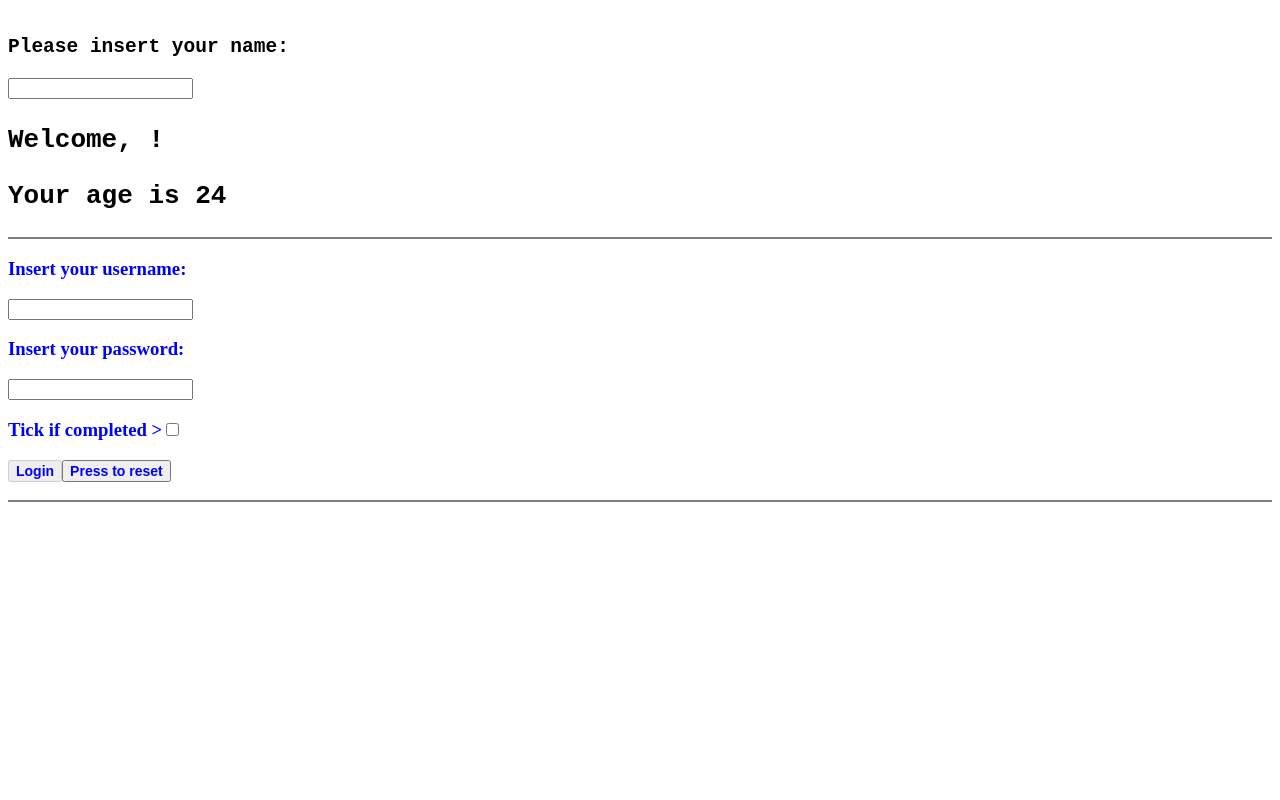
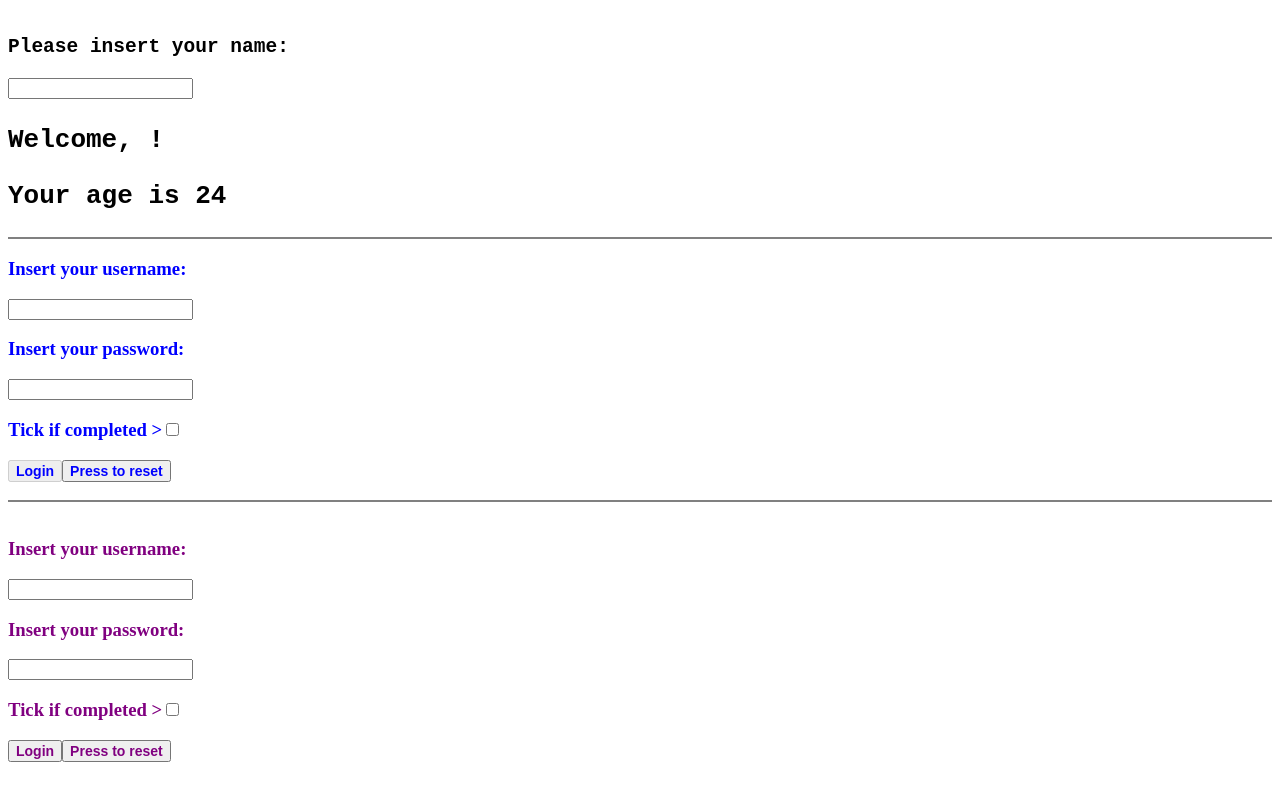
Before and after one commit to AnneclaireS/react-exercises, a React (Create React App) app in the folder my-app/: page / in a window 1280 px wide. Shown: the part 529-1329 px from the top of the page. Before the commit the page ends 1057 px from the top, so only its background shows below. Built offline with nearby package versions, Linux system fonts and the light colour scheme.

Commit message:
added uncontrolled login

```diff
--- a/my-app/src/App.js
+++ b/my-app/src/App.js
@@ -6,6 +6,7 @@ import { ClickCounter } from "./ClickCounter";
 import { ClickTracker } from './ClickTracker'
 import { InteractiveWelcome } from "./InteractiveWelcome";
 import { Login } from "./Login";
+import { UncontrolledLogin } from "./UncontrolledLogin";
 
 
 export class App extends React.Component {
@@ -27,6 +28,7 @@ export class App extends React.Component {
                 <div style={{borderBottom: '2px solid grey'}}></div>
                 <Login />
                 <div style={{borderBottom: '2px solid grey'}}></div><br/>
+                <UncontrolledLogin />
             </div>
         )
     }
--- /dev/null
+++ b/my-app/src/UncontrolledLogin.js
@@ -0,0 +1,38 @@
+import React from "react";
+
+export class UncontrolledLogin extends React.Component {
+
+    handleFormSubmit = (event) => {
+        event.preventDefault()
+
+        const username = event.target.elements.username.value
+        const password = event.target.elements.password.value
+        const remember = event.target.elements.remember.checked
+
+        console.log({
+            username,
+            password,
+            remember
+        })
+    }
+
+    render() {
+
+        return(
+            <div>
+                <form onSubmit={this.handleFormSubmit}>
+                <h3 style={{color:'purple'}}>Insert your username:</h3>
+                <input name='username' type='text' required></input>
+                <h3 style={{color:'purple'}}>Insert your password:</h3>
+                <input name='password' type='password' required></input><br/>
+                <label style={{color:'purple'}}><h3>Tick if completed &gt;
+                <input name='remember' type='checkbox' ></input>
+                </h3></label>
+                <button style={{color:'purple', fontSize:14, fontWeight:'bold'}} type="submit">Login</button>
+                <button style={{color:'purple', fontSize:14, fontWeight:'bold'}} type='reset'>Press to reset</button>
+                </form>
+                <br/><br/>
+            </div>
+        )
+    }
+}
```
